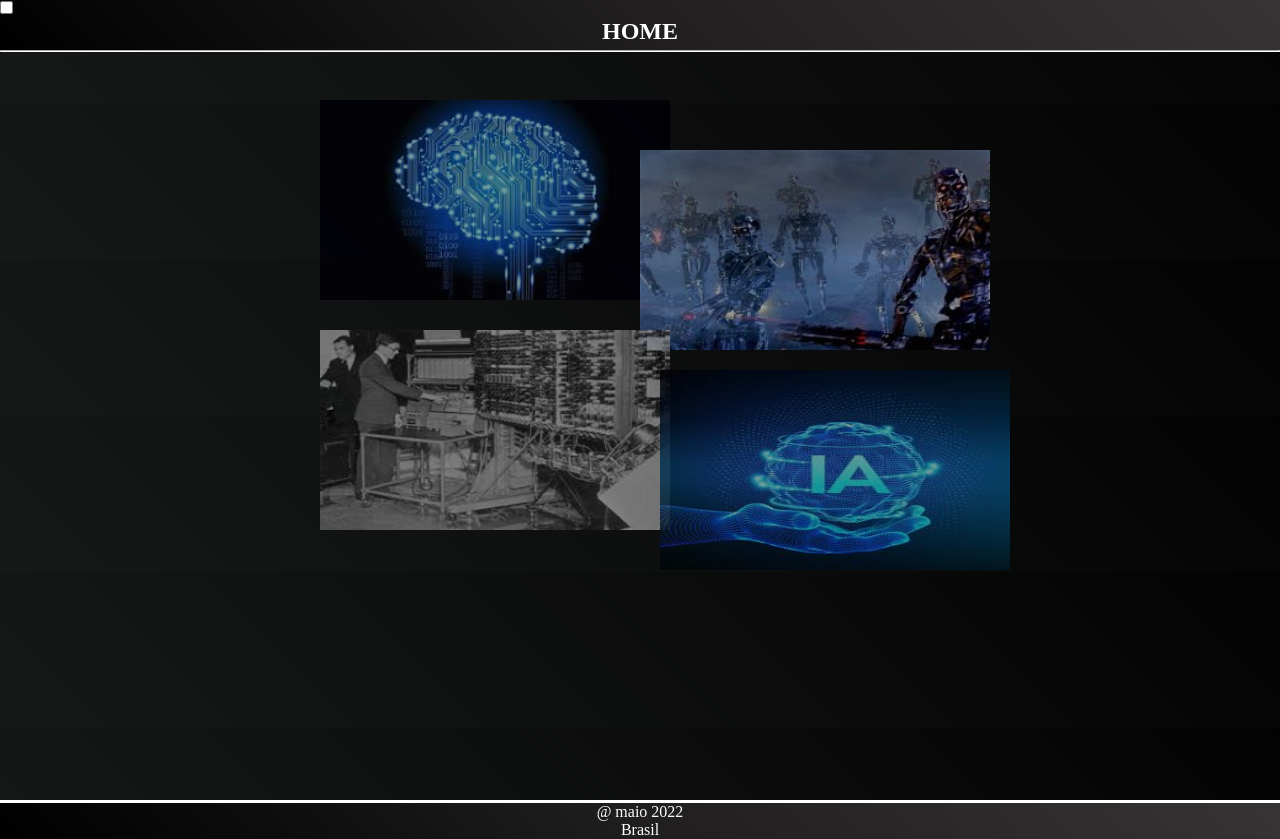
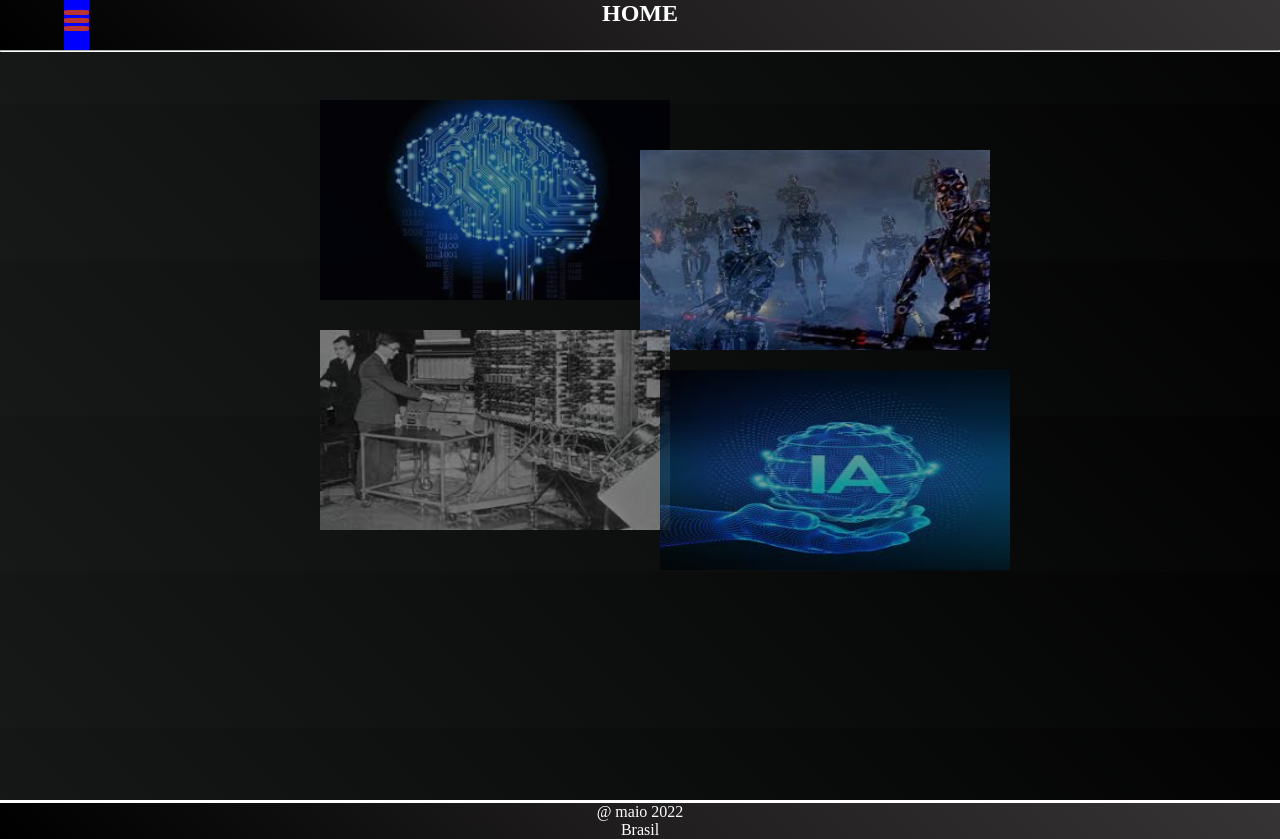
Before and after one commit to GiovaniFRA/Trabalho-Linguagens, a plain HTML site: page index.html in a window 1280 px wide. Drawn offline with Linux system fonts and the light colour scheme.

Commit message:
new layout

```diff
--- a/CSS/geral.css
+++ b/CSS/geral.css
@@ -8,7 +8,7 @@ height:50px;
 background:linear-gradient(45deg,black,rgb(32, 30, 30),rgb(54, 52, 52) );
 }
 
-h2{position: relative;color:white;text-align: center;}
+h2{position: relative;color:white;text-align:center;}
 hr.hd{border-color:white;}
 
 
--- /dev/null
+++ b/CSS/menu2.css
@@ -0,0 +1,47 @@
+label span
+{
+    background-color:rgb(185, 52, 52);
+    cursor: pointer;
+    display:block;
+    width: 25px;
+    height:5px;
+    margin-left:1%;
+    top:10px;
+    position: absolute;
+    border-radius:20%;
+    z-index:1;
+    transition: all 0.3s ease-in-out;
+}
+
+label span:nth-child(1){margin-top:0px;}
+label span:nth-child(2){margin-top:8px;}
+label span:nth-child(3){margin-top:16px;}
+
+div.icon{
+    z-index:1;
+    position:absolute;
+    margin-left:5%;
+    width:25px;
+    height:50px;
+    background-color:blue;
+    cursor: pointer;}
+
+input[type="checkbox"]:checked ~ label span:nth-child(1){
+    transform: rotate(-49deg)
+               translatex(-17px)
+               translatey(4px);
+}
+
+input[type="checkbox"]:checked ~ label span:nth-child(2){
+    transform: rotate(49deg)
+               translatex(7px)
+               translatey(4px);
+}
+
+input[type="checkbox"]:checked ~ label span{
+    height:5px;
+    width:15px;
+}
+
+input[type="checkbox"]:checked ~ label span:nth-child(3){opacity:0;}
+input{display:none;}
--- a/index.html
+++ b/index.html
@@ -4,7 +4,8 @@
     <head>
         <title>Primeira página</title>
         <meta charset="utf-8">
-        <link rel="stylesheet" href="CSS/menu.css">
+        <link rel="stylesheet" href="CSS/menu1.css">
+        <link rel="stylesheet" href="CSS/menu2.css">
         <link rel="stylesheet" href="CSS/background.css">
         <link rel="stylesheet" href="CSS/geral.css">
 
@@ -12,8 +13,12 @@
 
     <body>
        <header>
-           <input type="checkbox">
+           <input type="checkbox" id="chec">
+           <label for="chec">
+               <div class="icon"><span></span><span></span><span></span></div>
+            </label>
            <h2 >HOME</h2 >
+
        </header><hr class="hd">
 
           <nav class="menu">
```
Also changed, not shown: CSS/menu1.css (renamed from CSS/menu.css).
